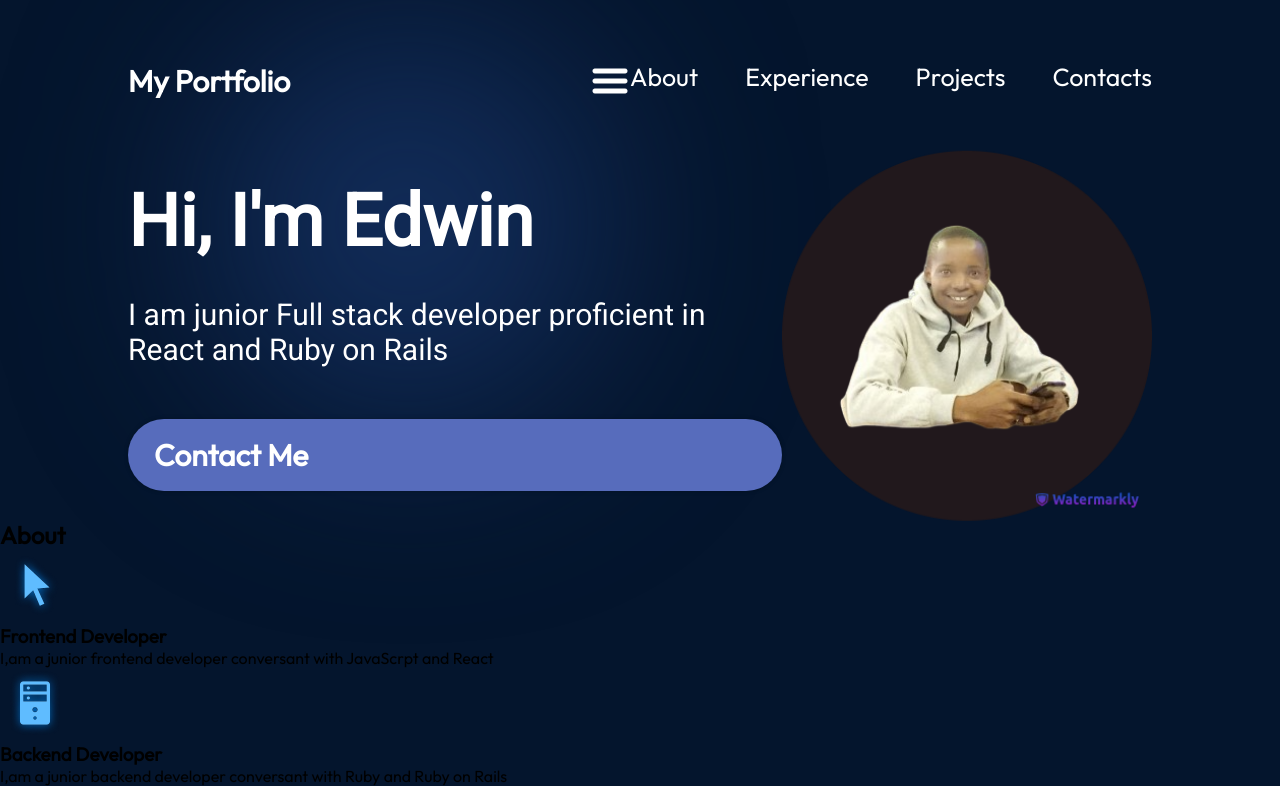
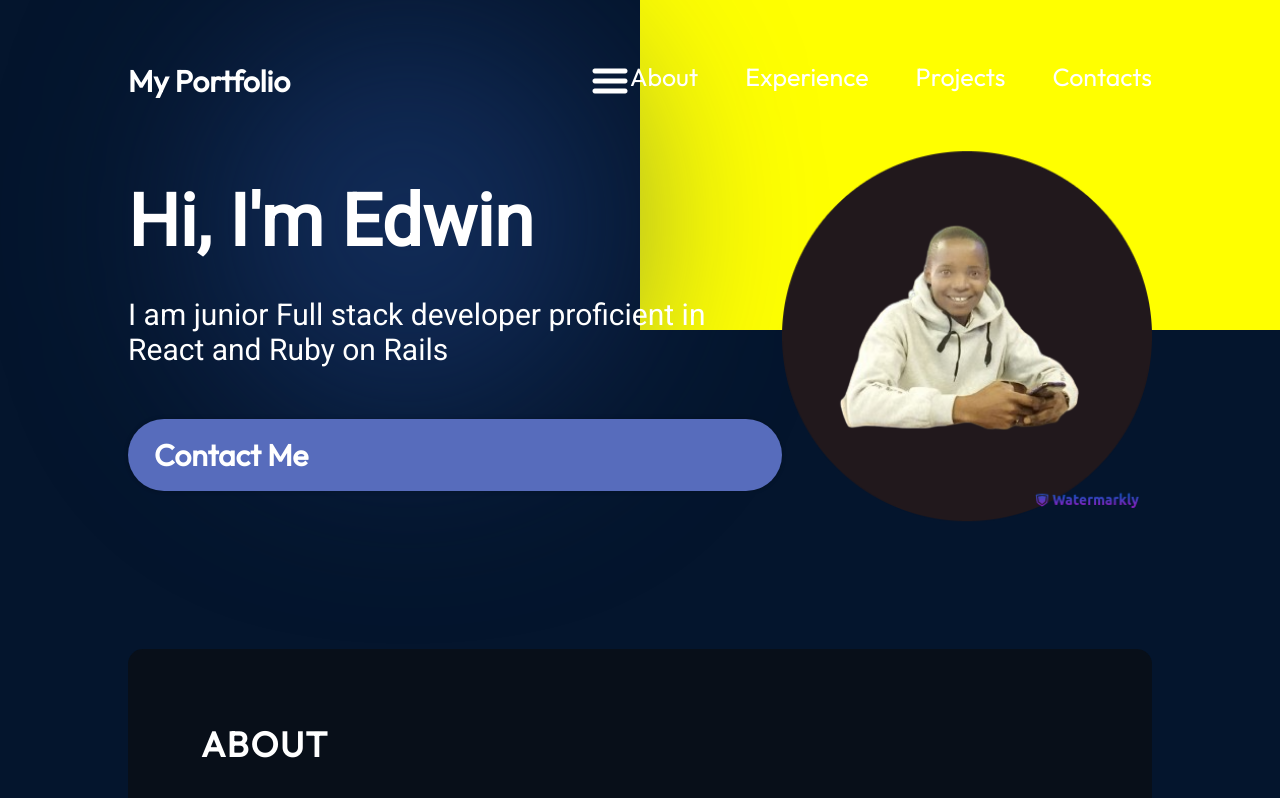
Before and after one commit to KipletingEdwin/kipleting-portfolio, a React (Vite) app: page / in a window 1280 px wide. Shown: the top 798 px of the page. Built offline with nearby package versions, Linux system fonts and the light colour scheme.

Commit message:
add spinning effect to my skills

```diff
--- a/src/App.jsx
+++ b/src/App.jsx
@@ -2,6 +2,7 @@ import styles from './App.module.css'
 import Navbar from './components/Navbar/Navbar'
 import Profile from './components/Profile/Profile'
 import About from './components/About/About'
+import Skills from './components/Skills/Skills'
 
 function App() {
 
@@ -11,6 +12,7 @@ function App() {
       <Navbar />
       <Profile/>
       <About/>
+      <Skills/>
 
     </div>
   )
--- a/src/components/About/About.jsx
+++ b/src/components/About/About.jsx
@@ -1,25 +1,25 @@
 import styles from './About.module.css';
-import React from 'react'
+// import React from 'react'
 import cursorIcon from '../../assets/cursorIcon.png';
 import serverIcon from '../../assets/serverIcon.png';
 
 function About() {
   return (
-  <section className={styles.container} >
+  <section className={styles.container} id='about' >
     <h2 className={styles.title} > About </h2>
     <div className={styles.content}>
-        <ul>
-            <li> <img src={cursorIcon} alt='Cursor'/>
-            <div>
+        <ul className={styles.aboutItems}>
+            <li className={styles.aboutItem} > <img src={cursorIcon} alt='Cursor'/>
+            <div className={styles.aboutItemText} >
                 <h3> Frontend Developer </h3>
-                <p> I,am a junior frontend developer conversant with JavaScrpt and React  </p>
+                <p> I'm a junior frontend developer conversant with JavaScrpt and React  </p>
             </div>
             </li>
 
-            <li> <img src={serverIcon} alt='Server'/>
-            <div>
+            <li className={styles.aboutItem} > <img src={serverIcon} alt='Server'/>
+            <div className={styles.aboutItemText} >
                 <h3> Backend Developer </h3>
-                <p> I,am a junior backend developer conversant with Ruby and Ruby on Rails  </p>
+                <p> I'm a junior backend developer conversant with Ruby and Ruby on Rails  </p>
             </div>
             </li>
 
--- a/src/components/About/About.module.css
+++ b/src/components/About/About.module.css
@@ -0,0 +1,78 @@
+@import '../../vars.css';
+
+.container{
+    margin:  129px 10% 0 10%;
+    padding: 73px;
+    border-radius: 15px;
+    position: relative;
+    background-color: rgba(12, 12, 12, 0.6);
+    z-index: 1;
+}
+
+.title{
+    text-transform: uppercase;
+    font-weight: 700;
+    font-size: 35px;
+    letter-spacing: 1.75px;
+    color: var(--text-color);
+}
+
+.content{
+    display: flex;
+    flex-direction: row;
+    align-items: center;
+}
+
+.aboutItems{
+    display: flex;
+    flex-direction: column;
+    color: var(--text-color);
+    gap: 50px;
+}
+
+.aboutItem{
+    list-style: none;
+    display: flex;
+    flex-direction: row;
+    align-items: center;
+    border-radius: 20px;
+    padding: 25px;
+    background-image: linear-gradient(90deg, rgba(165, 215, 232, 0.42) 0%, rgba(255, 255, 255, 0) 100%);
+    background-size: 0 100%;
+    background-repeat: no-repeat;
+    transition: 0.4s;
+
+}
+
+.aboutItem:hover{
+    background-size: 100% 100%;
+
+
+}.aboutItem h3{
+    font-size: 25px;
+    font-weight: 600px;
+}
+
+.aboutItem p{
+    font-size: 25px;
+}
+
+@media screen and (max-width: 830px){
+    .container{
+        padding: 0;
+        background-color: transparent;
+    }
+
+    .content{
+        flex-direction: column;
+    }
+
+    .aboutItems{
+        margin-top: 29px;
+    }
+
+    .aboutItem{
+        padding-left: 0;
+        padding-right: 0;
+    }
+}
--- a/src/components/Profile/Profile.jsx
+++ b/src/components/Profile/Profile.jsx
@@ -1,4 +1,4 @@
-import React from 'react';
+// import React from 'react';
 import styles from './Profile.module.css'
 // import { getImageUrl } from '../../utils'
 import edwin from '../../assets/profile/edwin22.png'
--- /dev/null
+++ b/src/components/Skills/Skills.jsx
@@ -0,0 +1,45 @@
+// import React from 'react'
+import { FontAwesomeIcon } from '@fortawesome/react-fontawesome'
+import styles from './Skills.module.css'
+import { faCss3, faGitAlt, faHtml5, faJsSquare, faReact } from '@fortawesome/free-brands-svg-icons'
+
+function Skills() {
+  return (
+    <section id='skills' className={styles.skills}>
+        <h2> My Skills </h2>
+        <div className={styles.stageCube}>
+        <div className={styles.cubespiner}>
+        <div className={styles.face1}>
+            <FontAwesomeIcon icon={faHtml5} color='#DD0031' />
+         </div>
+
+         <div className={styles.face2}>
+            <FontAwesomeIcon icon={faCss3} color='#F06529' />
+         </div>
+
+         <div className={styles.face3}>
+            <FontAwesomeIcon icon={faReact} color='#28A4D9' />
+         </div>
+
+         <div className={styles.face4}>
+            <FontAwesomeIcon icon={faJsSquare} color='#5ED4F4' />
+         </div>
+
+         <div className={styles.face5}>
+            <FontAwesomeIcon icon={faGitAlt} color='#EED81D' />
+         </div>
+
+         {/* <div className={styles.face6}>
+            <FontAwesomeIcon icon={faRub} color='#EC4D28' />
+         </div> */}
+
+ </div>
+
+        </div>
+
+    </section>
+
+  )
+}
+
+export default Skills
--- /dev/null
+++ b/src/components/Skills/Skills.module.css
@@ -0,0 +1,45 @@
+.stageCube{
+    /* height: 100%; */
+    width: 50%;
+    padding-top: 18%;
+    margin-left: 0;
+    position: absolute;
+    right: 0;
+    overflow: hidden;
+    top: 0;
+    background-color: yellow;
+}
+
+.cubespiner {
+    animation-name: spincube;
+    animation-timing-function: ease-in-out;
+    animation-iteration-count: infinite;
+    animation-duration: 12s;
+    transform-style: preserve-3d;
+    transform-origin: 100px 100px 0;
+    margin-left: calc(50% - 100px);
+}
+
+@keyframes spincube {
+    from,
+    to {
+        transform: rotateX(0deg) rotateY(0deg) rotateZ(0deg);
+    }
+    16% {
+        transform: rotateY(-90deg);
+    }
+
+    33% {
+        transform: rotateY(-90deg) rotateZ(90deg);
+    }
+    50% {
+        transform: rotateY(-180deg) rotateZ(90deg);
+    }
+
+    66%{
+        transform: rotateY(-270deg) rotateZ(90deg);
+    }
+    83%{
+        transform: rotateX(90deg);
+    }
+}
--- a/src/index.css
+++ b/src/index.css
@@ -4,3 +4,7 @@
   padding: 0;
   font-family: "Outfit",Arial, Helvetica, sans-serif;
 }
+
+html{
+  scroll-behavior: smooth;
+}
```
Also changed, not shown: package.json (+8 -1 lines), src/components/Profile/Profile.module.css (+8 -0 lines), 1 other file (tests, documents, lock files or other folders).
